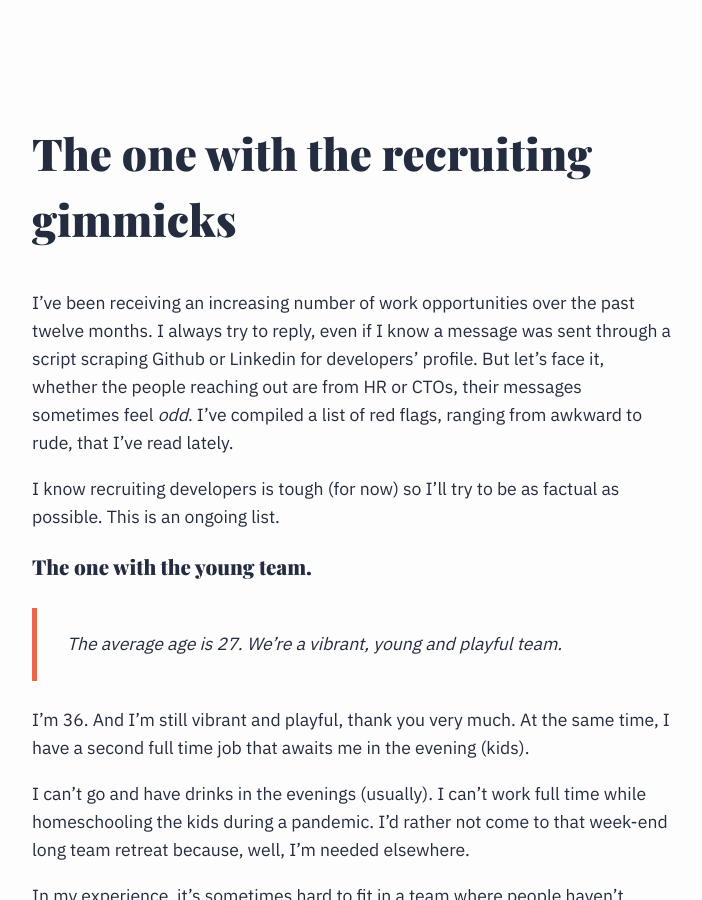
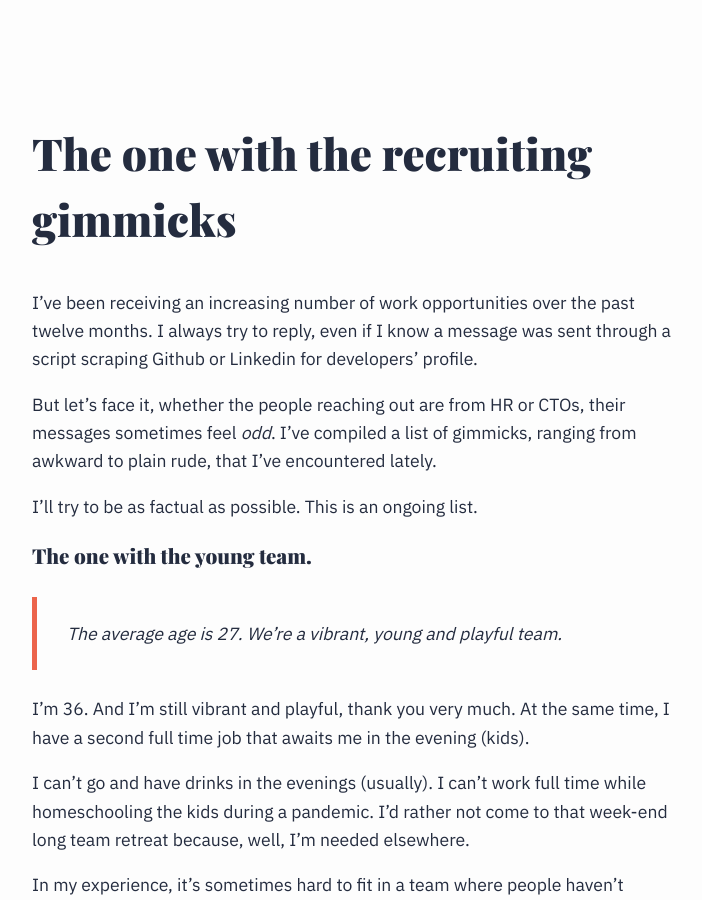
Before and after one commit to merciremi/remicodes, a Jekyll site: the page built from _fragments/2020-06-30-recruiting-gimmicks.md, in a window 1280 px wide and 900 px high. Shown: the whole window, without its empty margins (288-990 px from the left). Built offline with Jekyll 4.4.1, drawn with Linux system fonts in a browser that asks for light colours; some web fonts are replaced.

Commit message:
Rework intro recruiting

```diff
--- a/_fragments/2020-06-30-recruiting-gimmicks.md
+++ b/_fragments/2020-06-30-recruiting-gimmicks.md
@@ -6,9 +6,11 @@ permalink: /recruiting-gimmicks/
 lang: en
 ---
 
-I've been receiving an increasing number of work opportunities over the past twelve months. I always try to reply, even if I know a message was sent through a script scraping Github or Linkedin for developers' profile. But let's face it, whether the people reaching out are from HR or CTOs, their messages sometimes feel _odd_. I've compiled a list of red flags, ranging from awkward to rude, that I've read lately.
+I've been receiving an increasing number of work opportunities over the past twelve months. I always try to reply, even if I know a message was sent through a script scraping Github or Linkedin for developers' profile.
 
-I know recruiting developers is tough (for now) so I'll try to be as factual as possible. This is an ongoing list.
+But let's face it, whether the people reaching out are from HR or CTOs, their messages sometimes feel _odd_. I've compiled a list of gimmicks, ranging from awkward to plain rude, that I've encountered lately.
+
+I'll try to be as factual as possible. This is an ongoing list.
 
 ### The one with the young team.
 
```
